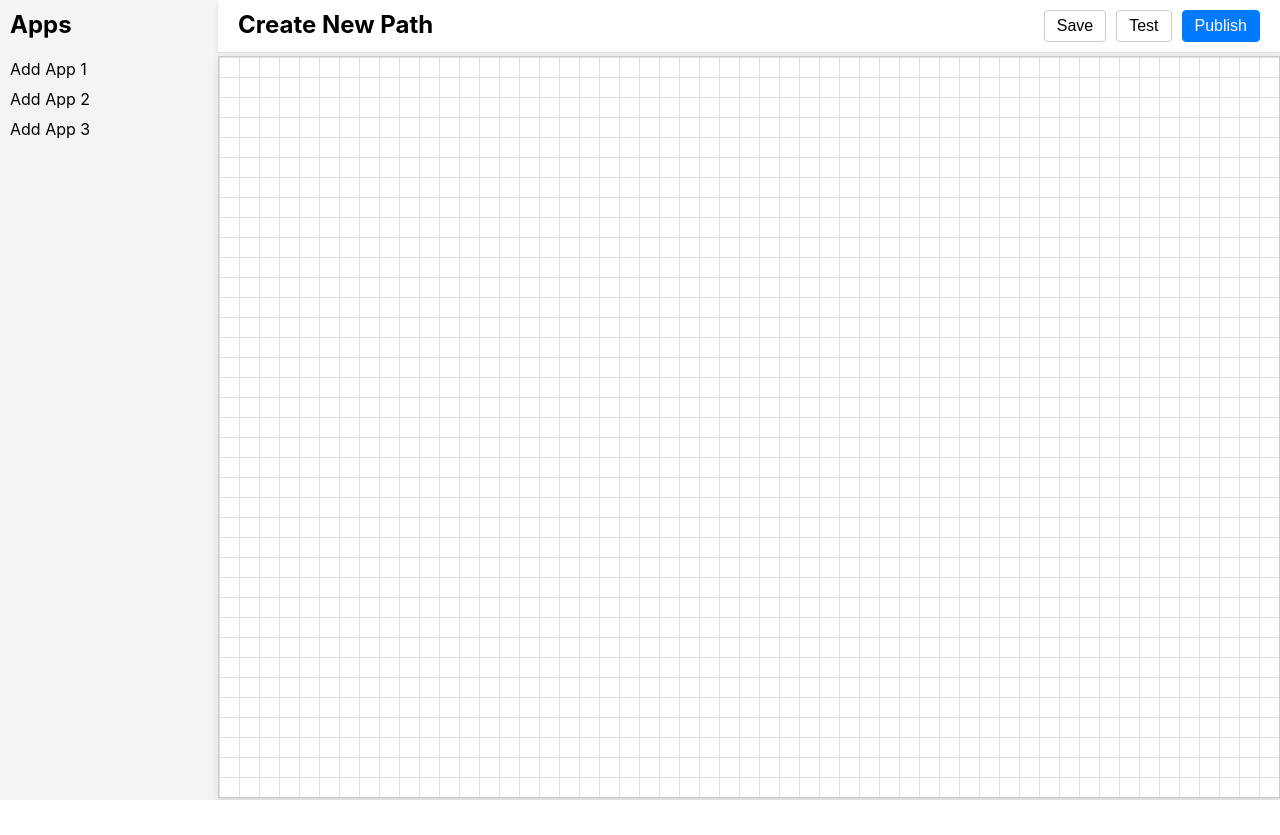
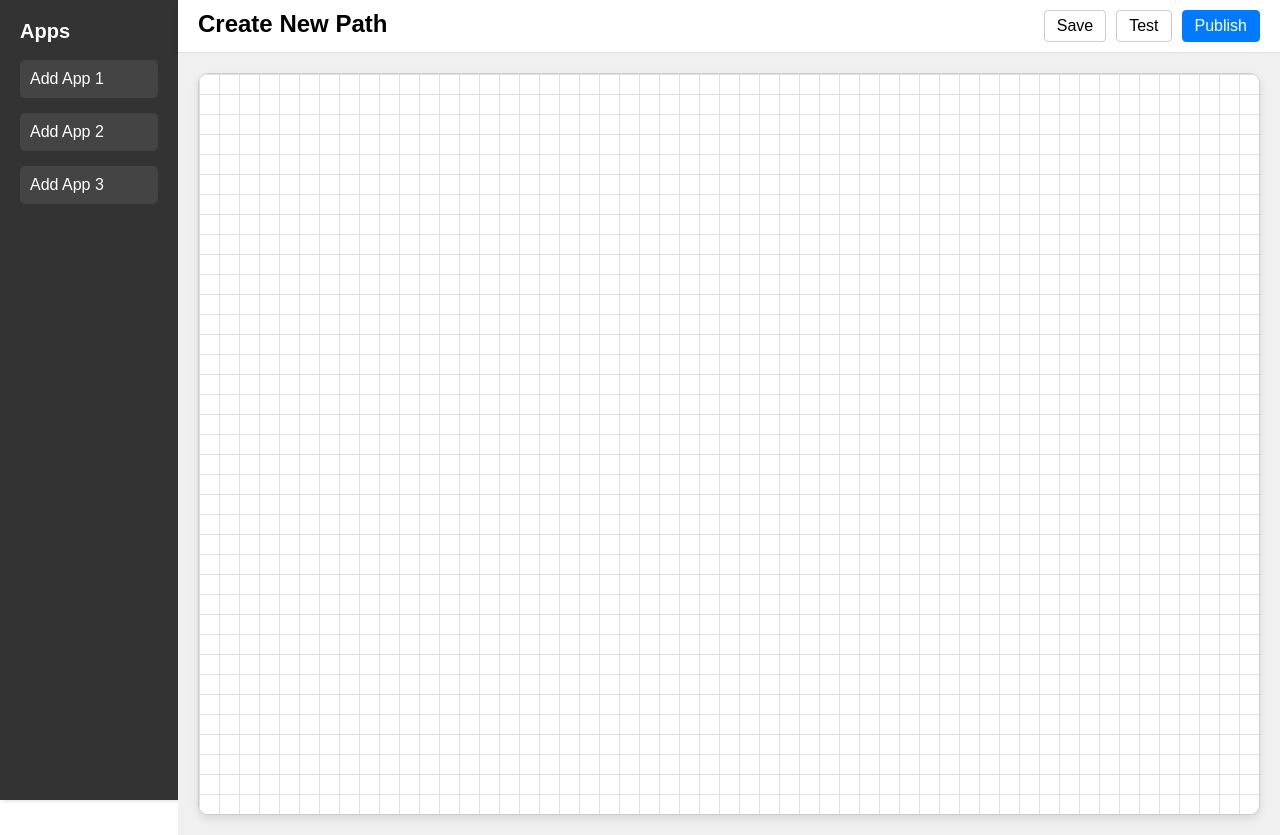
Before and after one commit to KetanChavan24/myapp, a React (Create React App) app: page / in a window 1280 px wide. Before the commit the page ends 800 px from the top, so only its background shows below. Built offline with nearby package versions, Linux system fonts and the light colour scheme.

Commit message:
styled the components of the interface

```diff
--- a/src/App.css
+++ b/src/App.css
@@ -1,17 +1,21 @@
 .app {
   display: flex;
   height: 100vh;
+  font-family: 'Arial', sans-serif;
 }
 
 .sidebar {
-  width: 200px;
-  background-color: #f4f4f4;
-  padding: 10px;
-  box-shadow: 2px 0 5px rgba(0,0,0,0.1);
+  width: 220px;
+  background-color: #333;
+  color: #fff;
+  padding: 20px;
+  box-shadow: 2px 0 5px rgba(0,0,0,0.2);
+  transition: all 0.3s;
 }
 
 .sidebar h2 {
   margin-top: 0;
+  font-size: 1.25rem;
 }
 
 .sidebar ul {
@@ -20,18 +24,27 @@
 }
 
 .sidebar li {
-  margin: 10px 0;
+  margin: 15px 0;
   cursor: pointer;
+  padding: 10px;
+  background-color: #444;
+  border-radius: 5px;
+  transition: background-color 0.3s;
+}
+
+.sidebar li:hover {
+  background-color: #555;
 }
 
 .main-content {
   flex-grow: 1;
   display: flex;
   flex-direction: column;
+  background-color: #f7f8fc;
 }
 
 .header {
-  background-color: #ffffff;
+  background-color: #fff;
   border-bottom: 1px solid #e0e0e0;
   padding: 10px 20px;
   display: flex;
@@ -57,23 +70,24 @@
 }
 
 .header-button {
-  background-color: #ffffff;
+  background-color: #fff;
   border: 1px solid #ccc;
   padding: 6px 12px;
   margin-left: 10px;
   cursor: pointer;
   font-size: 1rem;
   border-radius: 4px;
-  transition: background-color 0.3s;
+  transition: background-color 0.3s, transform 0.2s;
 }
 
 .header-button:hover {
   background-color: #f0f0f0;
+  transform: translateY(-2px);
 }
 
 .header-button-primary {
   background-color: #007bff;
-  color: #ffffff;
+  color: #fff;
   border-color: #007bff;
 }
 
@@ -83,14 +97,21 @@
 
 .canvas-container {
   flex-grow: 1;
-  background-color: #f0f0f0;
   display: flex;
   align-items: center;
   justify-content: center;
+  padding: 20px;
+  background-color: #f0f0f0;
 }
 
 canvas {
   border: 1px solid #ccc;
   box-shadow: 0 4px 8px rgba(0,0,0,0.1);
   background-color: #ffffff;
+  border-radius: 10px;
+  transition: box-shadow 0.3s;
 }
+
+canvas:hover {
+  box-shadow: 0 8px 16px rgba(0,0,0,0.2);
+}
```
